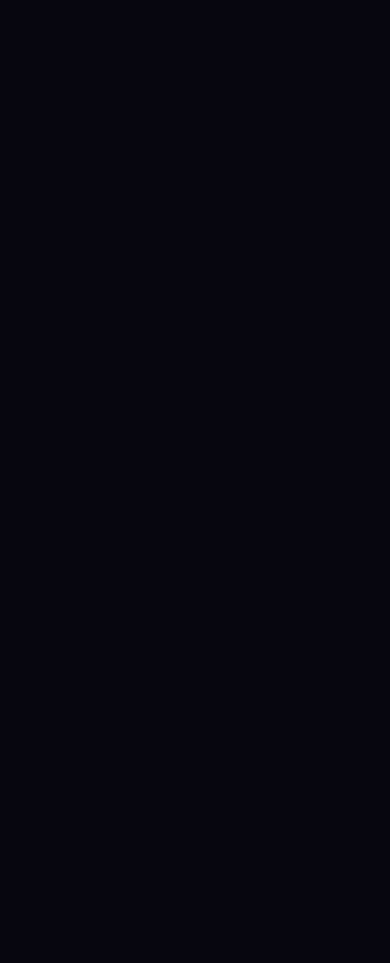
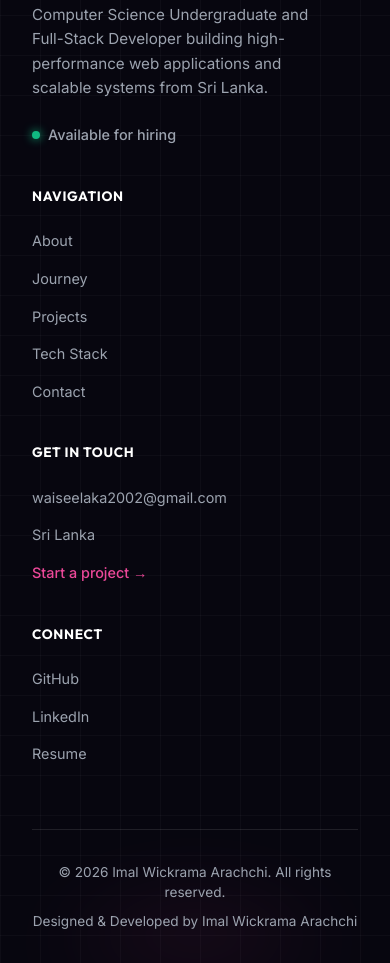
Before and after one commit to imalwic/Portfolio, a Next.js app: page / in a window 390 px wide. Shown: the part 9920-10883 px from the top of the page. Before the commit the page ends 9814 px from the top, so only its background shows below. Built offline with nearby package versions, Linux system fonts and the light colour scheme.

Commit message:
Add responsive premium grid footer

```diff
--- a/src/app/page.tsx
+++ b/src/app/page.tsx
@@ -15,6 +15,7 @@ import ThemeToggle from '../components/ThemeToggle';
 import CardWrapper from '../components/CardWrapper';
 import TerminalWidget from '../components/TerminalWidget';
 import ProjectModal, { Project } from '../components/ProjectModal';
+import Footer from '../components/Footer';
 
 export default function Home() {
   const [roleText, setRoleText] = useState('');
@@ -750,6 +751,7 @@ export default function Home() {
           </div>
         </motion.section>
       </main>
+      <Footer />
     </>
   );
 }
--- /dev/null
+++ b/src/components/Footer.module.css
@@ -0,0 +1,197 @@
+.footer {
+  position: relative;
+  width: 100%;
+  background-color: var(--bg-color);
+  border-top: 1px solid var(--glass-border);
+  padding: 4rem 0 0 0;
+  overflow: hidden;
+  font-family: var(--font-sans);
+}
+
+/* Subtle grid overlay for premium look */
+.gridOverlay {
+  position: absolute;
+  inset: 0;
+  background-size: 40px 40px;
+  background-image: linear-gradient(to right, var(--glass-border) 1px, transparent 1px),
+                    linear-gradient(to bottom, var(--glass-border) 1px, transparent 1px);
+  opacity: 0.3;
+  pointer-events: none;
+  z-index: 0;
+}
+
+/* Bottom subtle glowing effect */
+.bottomGlow {
+  position: absolute;
+  bottom: 0;
+  left: 50%;
+  transform: translateX(-50%);
+  width: 70%;
+  height: 150px;
+  background: radial-gradient(ellipse at bottom, var(--accent-secondary), transparent 60%);
+  opacity: 0.15;
+  pointer-events: none;
+  z-index: 0;
+  filter: blur(40px);
+}
+
+.container {
+  max-width: 1200px;
+  margin: 0 auto;
+  padding: 0 2rem;
+  position: relative;
+  z-index: 1;
+}
+
+.content {
+  display: grid;
+  grid-template-columns: 2fr 1fr 1fr 1fr;
+  gap: 3rem;
+  margin-bottom: 4rem;
+}
+
+.columnBrand {
+  display: flex;
+  flex-direction: column;
+  gap: 1.5rem;
+}
+
+.name {
+  font-family: var(--font-display);
+  font-size: 1.5rem;
+  font-weight: 700;
+  color: var(--text-primary);
+  margin: 0;
+}
+
+.highlight {
+  color: var(--accent-secondary);
+}
+
+.description {
+  font-size: 0.95rem;
+  color: var(--text-secondary);
+  line-height: 1.6;
+  max-width: 90%;
+}
+
+.status {
+  display: flex;
+  align-items: center;
+  gap: 0.5rem;
+  font-size: 0.9rem;
+  color: var(--text-secondary);
+  font-weight: 500;
+}
+
+.statusDot {
+  width: 8px;
+  height: 8px;
+  background-color: #10b981; /* Emerald green */
+  border-radius: 50%;
+  box-shadow: 0 0 10px #10b981;
+}
+
+.column {
+  display: flex;
+  flex-direction: column;
+  gap: 1.5rem;
+}
+
+.columnTitle {
+  font-size: 0.85rem;
+  font-weight: 700;
+  letter-spacing: 0.05em;
+  color: var(--text-primary);
+  text-transform: uppercase;
+  margin: 0;
+}
+
+.linksList {
+  list-style: none;
+  padding: 0;
+  margin: 0;
+  display: flex;
+  flex-direction: column;
+  gap: 1rem;
+}
+
+.linksList li, .linksList a, .linksList span {
+  font-size: 0.9rem;
+  color: var(--text-secondary);
+  text-decoration: none;
+  transition: color 0.2s ease;
+}
+
+.linksList a:hover {
+  color: var(--text-primary);
+}
+
+.highlightLink {
+  color: var(--accent-secondary) !important;
+  font-weight: 500;
+  transition: opacity 0.2s ease;
+}
+
+.highlightLink:hover {
+  opacity: 0.8;
+}
+
+.bottomBar {
+  display: flex;
+  justify-content: space-between;
+  align-items: center;
+  padding: 2rem 0;
+  border-top: 1px solid var(--glass-border);
+  font-size: 0.85rem;
+  color: var(--text-secondary);
+  flex-wrap: wrap;
+  gap: 1rem;
+}
+
+/* Responsive Design */
+@media (max-width: 1024px) {
+  .content {
+    grid-template-columns: 1.5fr 1fr 1fr;
+  }
+  .column:last-child {
+    grid-column: span 3;
+    margin-top: -1rem;
+  }
+}
+
+@media (max-width: 768px) {
+  .content {
+    grid-template-columns: 1fr 1fr;
+    gap: 2.5rem;
+  }
+  .columnBrand {
+    grid-column: span 2;
+  }
+  .column:last-child {
+    grid-column: span 2;
+    margin-top: 0;
+  }
+  .bottomBar {
+    flex-direction: column;
+    text-align: center;
+    gap: 0.5rem;
+  }
+}
+
+@media (max-width: 480px) {
+  .footer {
+    padding: 3rem 0 0 0;
+  }
+  .content {
+    grid-template-columns: 1fr;
+    gap: 2.5rem;
+  }
+  .columnBrand, .column, .column:last-child {
+    grid-column: span 1;
+  }
+  .bottomGlow {
+    height: 100px;
+    width: 100%;
+  }
+}
--- /dev/null
+++ b/src/components/Footer.tsx
@@ -0,0 +1,72 @@
+import React from 'react';
+import styles from './Footer.module.css';
+
+export default function Footer() {
+  const currentYear = new Date().getFullYear();
+
+  return (
+    <footer className={styles.footer}>
+      {/* Background Grid Pattern */}
+      <div className={styles.gridOverlay}></div>
+
+      {/* Glowing Bottom Effect */}
+      <div className={styles.bottomGlow}></div>
+
+      <div className={styles.container}>
+        <div className={styles.content}>
+
+          {/* Column 1: Branding & Intro */}
+          <div className={styles.columnBrand}>
+            <h3 className={styles.name}>Imal <span className={styles.highlight}>Wickrama Arachchi</span></h3>
+            <p className={styles.description}>
+              Computer Science Undergraduate and Full-Stack Developer building high-performance web applications and scalable systems from Sri Lanka.
+            </p>
+            <div className={styles.status}>
+              <span className={styles.statusDot}></span>
+              <span>Available for hiring</span>
+            </div>
+          </div>
+
+          {/* Column 2: Navigation */}
+          <div className={styles.column}>
+            <h4 className={styles.columnTitle}>NAVIGATION</h4>
+            <ul className={styles.linksList}>
+              <li><a href="#about">About</a></li>
+              <li><a href="#journey">Journey</a></li>
+              <li><a href="#projects">Projects</a></li>
+              <li><a href="#tech">Tech Stack</a></li>
+              <li><a href="#contact">Contact</a></li>
+            </ul>
+          </div>
+
+          {/* Column 3: Get In Touch */}
+          <div className={styles.column}>
+            <h4 className={styles.columnTitle}>GET IN TOUCH</h4>
+            <ul className={styles.linksList}>
+              <li><a href="mailto:waiseelaka2002@gmail.com">waiseelaka2002@gmail.com</a></li>
+              <li><span>Sri Lanka</span></li>
+              <li><a href="#contact" className={styles.highlightLink}>Start a project &rarr;</a></li>
+            </ul>
+          </div>
+
+          {/* Column 4: Connect */}
+          <div className={styles.column}>
+            <h4 className={styles.columnTitle}>CONNECT</h4>
+            <ul className={styles.linksList}>
+              <li><a href="https://github.com/Imalwic" target="_blank" rel="noopener noreferrer">GitHub</a></li>
+              <li><a href="https://www.linkedin.com/in/imal-wickrama-arachchi-083a67317" target="_blank" rel="noopener noreferrer">LinkedIn</a></li>
+              <li><a href="/resume.pdf" download>Resume</a></li>
+            </ul>
+          </div>
+
+        </div>
+
+        {/* Bottom Bar */}
+        <div className={styles.bottomBar}>
+          <p>&copy; {currentYear} Imal Wickrama Arachchi. All rights reserved.</p>
+          <p>Designed & Developed by Imal Wickrama Arachchi</p>
+        </div>
+      </div>
+    </footer>
+  );
+}
```
